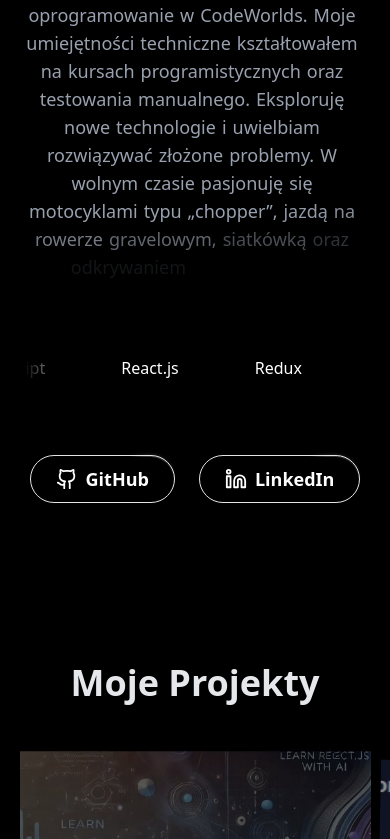
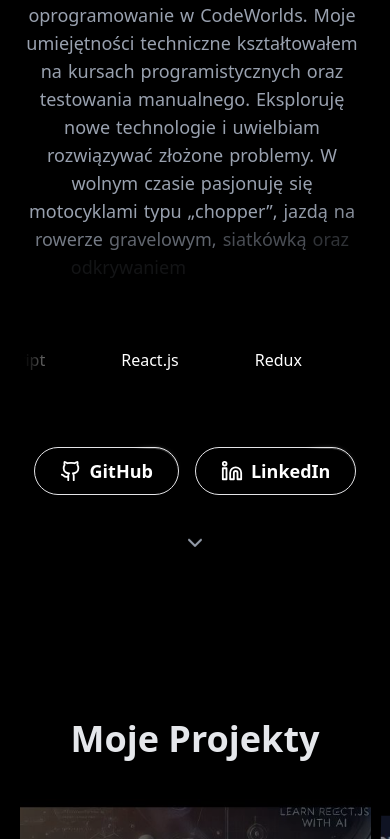
Before and after one commit to Blazej90/blazej-portfolio, a Next.js app: page / in a window 390 px wide. Shown: the part 1119-1958 px from the top of the page. Built offline with nearby package versions, Linux system fonts and the light colour scheme; some icons are missing.

Commit message:
feat(about-me): add scroll-downa indicator and improve mobile spacing for better UX

```diff
--- a/src/components/about-me.tsx
+++ b/src/components/about-me.tsx
@@ -7,6 +7,7 @@ import { aboutMeLocales } from "@/locales/about-me";
 import { TextGenerateEffect } from "@/components/ui/text-generate-effect";
 import { InfiniteMovingCards } from "@/components/ui/infinite-moving-cards";
 import { HoverBorderGradient } from "@/components/ui/hover-border-gradient";
+import { ChevronDown } from "lucide-react";
 
 import {
   SiJavascript,
@@ -85,7 +86,10 @@ export default function About() {
   const t = aboutMeLocales[language];
 
   return (
-    <section id="about" className="py-20 px-6 max-w-5xl mx-auto text-center">
+    <section
+      id="about"
+      className="py-20 px-6 max-w-5xl mx-auto text-center relative"
+    >
       <motion.h2
         initial={{ opacity: 0, y: 50 }}
         whileInView={{ opacity: 1, y: 0 }}
@@ -108,7 +112,7 @@ export default function About() {
         whileInView={{ opacity: 1, scale: 1 }}
         transition={{ duration: 1, delay: 1 }}
         viewport={{ once: false, amount: 0.3 }}
-        className="mt-12"
+        className="mt-10"
       >
         <InfiniteMovingCards
           items={technologies}
@@ -122,7 +126,7 @@ export default function About() {
         whileInView={{ opacity: 1, scale: 1 }}
         transition={{ duration: 1, delay: 1.2 }}
         viewport={{ once: false, amount: 0.3 }}
-        className="mt-12 flex justify-center space-x-6"
+        className="mt-12 flex justify-center flex-wrap gap-4"
       >
         <HoverBorderGradient
           as="a"
@@ -146,6 +150,17 @@ export default function About() {
           <span>{t.linkedin}</span>
         </HoverBorderGradient>
       </motion.div>
+
+      <motion.div
+        initial={{ opacity: 0 }}
+        animate={{ opacity: 1 }}
+        transition={{ delay: 1.5 }}
+        className="mt-10 sm:mt-16 text-gray-400 flex justify-center"
+      >
+        <a href="#projects" aria-label="Scroll to projects">
+          <ChevronDown className="w-6 h-6 animate-bounce" />
+        </a>
+      </motion.div>
     </section>
   );
 }
```
